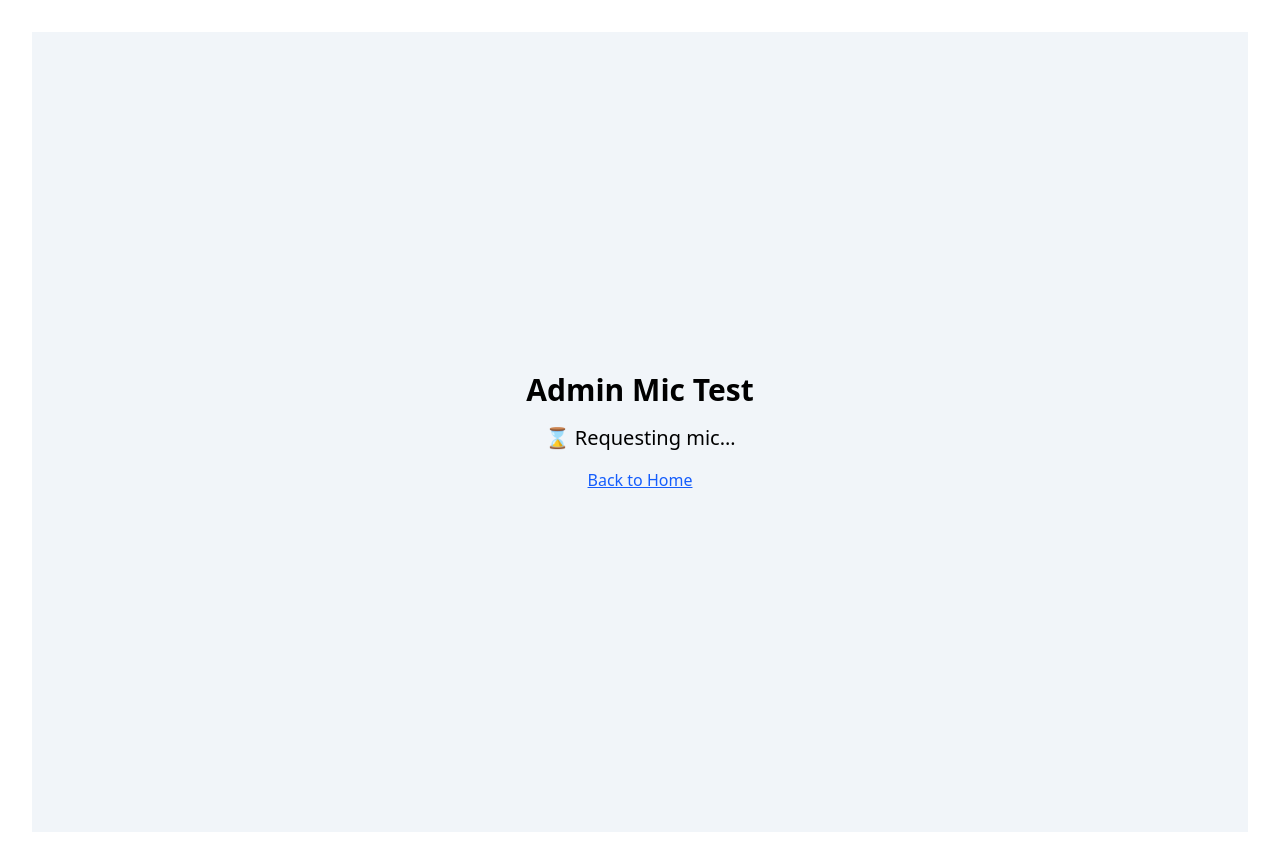
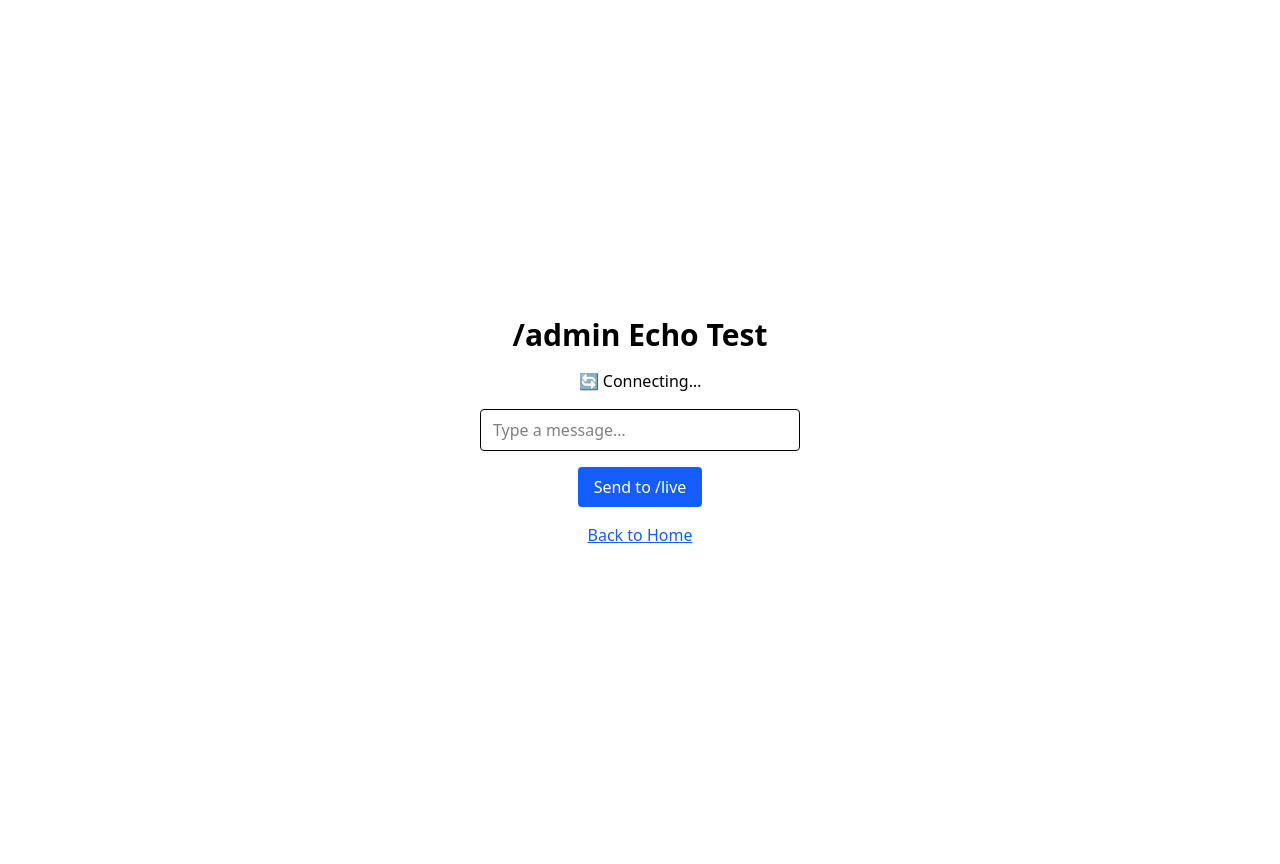
Before and after one commit to hallveticapro/live-translation, a React (Vite) app in the folder client/: page /admin in a window 1280 px wide. Built offline with nearby package versions, Linux system fonts and the light colour scheme; no server answers.

Commit message:
feat(step4): add /admin ↔ /live WebSocket echo handshake

```diff
--- a/client/package.json
+++ b/client/package.json
@@ -13,7 +13,8 @@
     "@tailwindcss/vite": "^4.1.11",
     "react": "^19.1.0",
     "react-dom": "^19.1.0",
-    "react-router-dom": "^7.6.3"
+    "react-router-dom": "^7.6.3",
+    "socket.io-client": "^4.8.1"
   },
   "devDependencies": {
     "@eslint/js": "^9.29.0",
--- a/client/src/App.jsx
+++ b/client/src/App.jsx
@@ -19,7 +19,6 @@ function App() {
       <h1 className="text-4xl font-bold text-blue-600">
         Vite + React + Tailwind v4
       </h1>
-
       <div className="card">
         <button onClick={() => setCount((count) => count + 1)}>
           count is {count}
@@ -34,6 +33,15 @@ function App() {
       <a href="/admin" className="text-blue-600 underline">
         Go to /admin mic test
       </a>
+      /* inside the return (…) */
+      <div className="flex flex-col gap-4 text-xl">
+        <a href="/admin" className="text-blue-600 underline">
+          Go to /admin
+        </a>
+        <a href="/live" className="text-blue-600 underline">
+          Go to /live
+        </a>
+      </div>
     </>
   );
 }
--- /dev/null
+++ b/client/src/lib/socket.js
@@ -0,0 +1,8 @@
+/* # file: client/src/lib/socket.js */
+import { io } from "socket.io-client";
+
+// Same origin but different port
+export const socket = io("https://localhost:3000", {
+  transports: ["websocket"],
+  withCredentials: true,
+});
--- a/client/src/main.jsx
+++ b/client/src/main.jsx
@@ -4,7 +4,8 @@ import ReactDOM from "react-dom/client";
 import { BrowserRouter, Routes, Route } from "react-router-dom";
 
 import App from "./App.jsx";
-import AdminMicTest from "./pages/AdminMicTest.jsx";
+import AdminEcho from "./pages/AdminEcho.jsx";
+import LiveFeed from "./pages/LiveFeed.jsx";
 import "./index.css";
 
 ReactDOM.createRoot(document.getElementById("root")).render(
@@ -12,7 +13,8 @@ ReactDOM.createRoot(document.getElementById("root")).render(
     <BrowserRouter>
       <Routes>
         <Route path="/" element={<App />} />
-        <Route path="/admin" element={<AdminMicTest />} />
+        <Route path="/admin" element={<AdminEcho />} />
+        <Route path="/live" element={<LiveFeed />} />
       </Routes>
     </BrowserRouter>
   </React.StrictMode>
--- /dev/null
+++ b/client/src/pages/AdminEcho.jsx
@@ -0,0 +1,48 @@
+/* # file: client/src/pages/AdminEcho.jsx */
+import { useEffect, useRef, useState } from "react";
+import { socket } from "../lib/socket";
+
+export default function AdminEcho() {
+  const inputRef = useRef(null);
+  const [status, setStatus] = useState("🔄 Connecting…");
+
+  useEffect(() => {
+    socket.on("connect", () => setStatus("✅ Connected"));
+    socket.on("disconnect", () => setStatus("❌ Disconnected"));
+    return () => {
+      socket.off("connect");
+      socket.off("disconnect");
+    };
+  }, []);
+
+  function handleSend() {
+    const text = inputRef.current.value.trim();
+    if (!text) return;
+    const payload = { id: crypto.randomUUID(), text, timestamp: Date.now() };
+    socket.emit("admin:caption", payload);
+    inputRef.current.value = "";
+  }
+
+  return (
+    <main className="min-h-screen flex flex-col items-center justify-center gap-4">
+      <h1 className="text-3xl font-bold">/admin Echo Test</h1>
+      <p>{status}</p>
+      <input
+        ref={inputRef}
+        type="text"
+        placeholder="Type a message…"
+        className="border px-3 py-2 rounded w-80"
+        onKeyDown={(e) => e.key === "Enter" && handleSend()}
+      />
+      <button
+        onClick={handleSend}
+        className="bg-blue-600 text-white px-4 py-2 rounded"
+      >
+        Send to /live
+      </button>
+      <a href="/" className="text-blue-600 underline">
+        Back to Home
+      </a>
+    </main>
+  );
+}
--- /dev/null
+++ b/client/src/pages/LiveFeed.jsx
@@ -0,0 +1,31 @@
+/* # file: client/src/pages/LiveFeed.jsx */
+import { useEffect, useState } from "react";
+import { socket } from "../lib/socket";
+
+export default function LiveFeed() {
+  const [messages, setMessages] = useState([]);
+
+  useEffect(() => {
+    function handleCaption(payload) {
+      setMessages((m) => [...m.slice(-49), payload]); // keep last 50
+    }
+    socket.on("broadcast:caption", handleCaption);
+    return () => socket.off("broadcast:caption", handleCaption);
+  }, []);
+
+  return (
+    <main className="min-h-screen flex flex-col items-center pt-10 bg-slate-100">
+      <h1 className="text-3xl font-bold mb-6">/live Feed</h1>
+      <section className="flex flex-col gap-2 w-full max-w-xl px-4">
+        {messages.map((m) => (
+          <p key={m.id} className="text-lg bg-white p-2 rounded shadow">
+            {m.text}
+          </p>
+        ))}
+      </section>
+      <a href="/" className="mt-8 text-blue-600 underline">
+        Back to Home
+      </a>
+    </main>
+  );
+}
```
Also changed, not shown: 2 other files (tests, documents, lock files or other folders).
